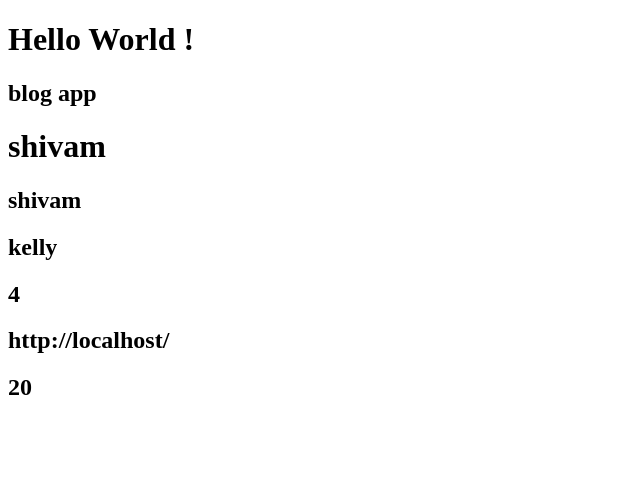
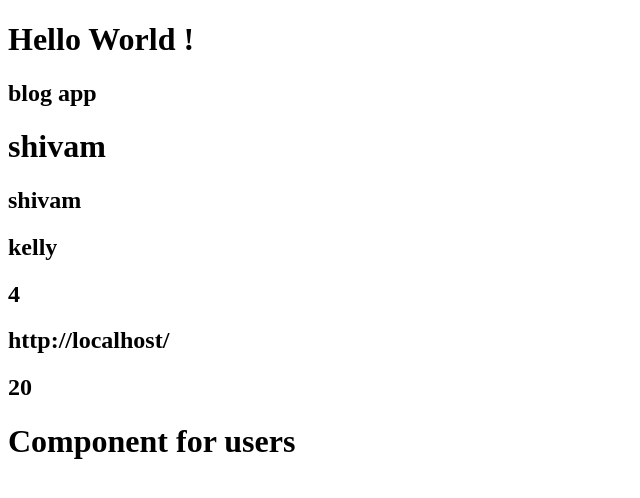
Before and after one commit to shivamvora/Angular-demo, an Angular app in the folder blog/: page / in a window 1280 px wide. Shown: the top 498 px of the page, without its empty margins (0-640 px from the left). Built offline with nearby package versions, Linux system fonts and the light colour scheme.

Commit message:
create new component and make some changes

```diff
--- a/blog/src/app/app.component.html
+++ b/blog/src/app/app.component.html
@@ -6,3 +6,5 @@
 <h2>{{arr.length}}</h2>
 <h2>{{siteUrl}}</h2>
 <h2>{{10+10}}</h2>
+
+<app-user-list></app-user-list>
--- a/blog/src/app/app.module.ts
+++ b/blog/src/app/app.module.ts
@@ -3,10 +3,12 @@
 
 import { AppRoutingModule } from './app-routing.module';
 import { AppComponent } from './app.component';
+import { UserListComponent } from './user-list/user-list.component';
 
 @NgModule({
   declarations: [
-    AppComponent
+    AppComponent,
+    UserListComponent
   ],
   imports: [
     BrowserModule,
--- /dev/null
+++ b/blog/src/app/user-list/user-list.component.html
@@ -0,0 +1 @@
+<h1>Component for users </h1>
--- /dev/null
+++ b/blog/src/app/user-list/user-list.component.ts
@@ -0,0 +1,15 @@
+import { Component, OnInit } from '@angular/core';
+
+@Component({
+  selector: 'app-user-list',
+  templateUrl: './user-list.component.html',
+  styleUrls: ['./user-list.component.css']
+})
+export class UserListComponent implements OnInit {
+
+  constructor() { }
+
+  ngOnInit(): void {
+  }
+
+}
```
Also changed, not shown: blog/src/app/user-list/user-list.component.css (added), 1 other file (tests, documents, lock files or other folders).
